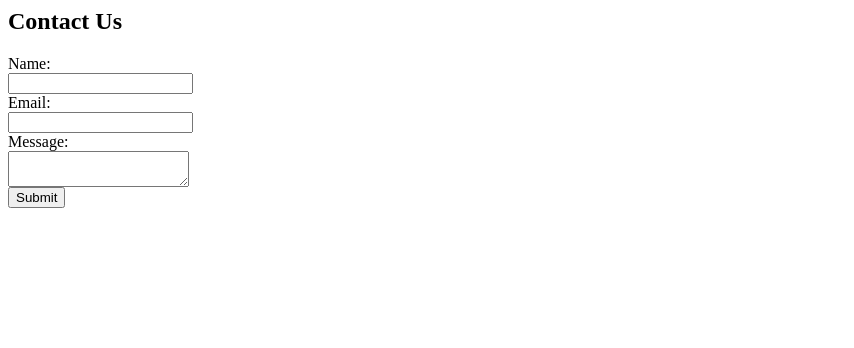
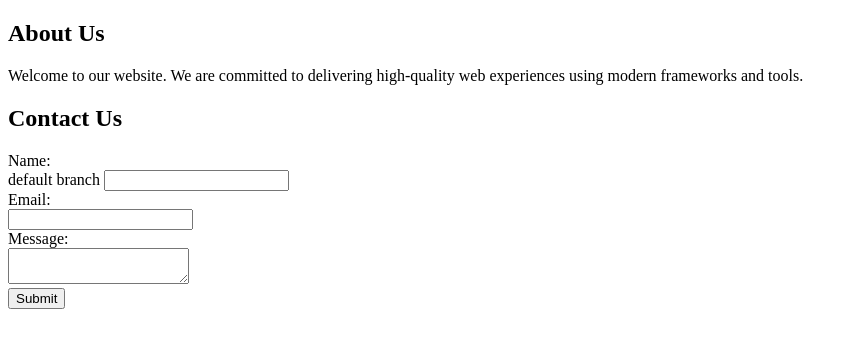
Before and after one commit to Cherishma-sana/git-int, a plain HTML site: page Index1.html in a window 1280 px wide. Shown: the whole page, without its empty margins (0-854 px from the left). Drawn offline with Linux system fonts and the light colour scheme.

Commit message:
Save changes to Index1.html

```diff
--- a/Index1.html
+++ b/Index1.html
@@ -1,15 +1,23 @@
 
-
-<h2>Contact Us</h2>
-<form>
+<!DOCTYPE html>
+<html>
+<head>
+ <title>My Website</title>
+</head>
+<body>
+ <h2>About Us</h2>
+ <p>Welcome to our website. We are committed to delivering high-quality web
+experiences using modern frameworks and tools.</p>
+ <h2>Contact Us</h2>
+ <form>
  <label for="name">Name:</label><br />
+default branch
  <input type="text" id="name" name="name"><br />
-
  <label for="email">Email:</label><br />
  <input type="email" id="email" name="email"><br />
-
  <label for="message">Message:</label><br />
  <textarea id="message" name="message"></textarea><br />
-
  <input type="submit" value="Submit">
-</form>
+ </form>
+</body>
+</html>
```
